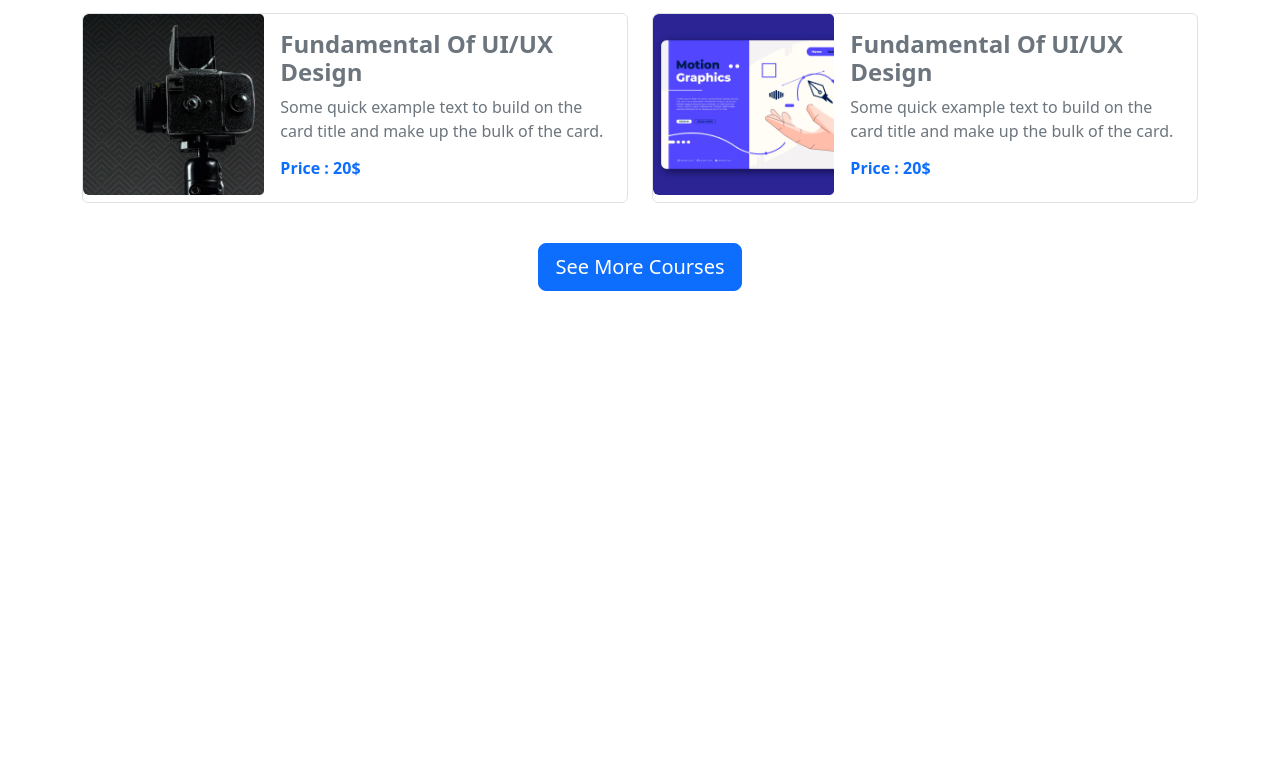
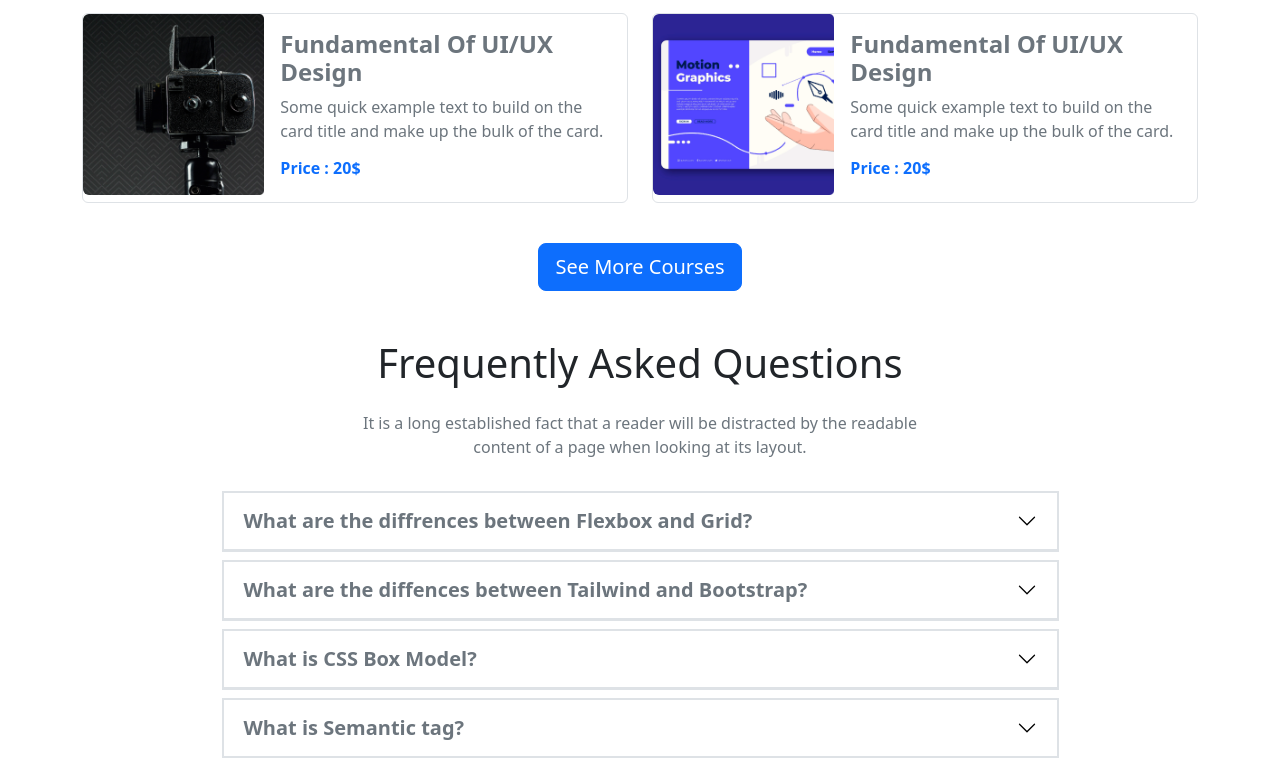
Before and after one commit to abdullahad229/edtech-website, a plain HTML site: page index.html in a window 1280 px wide. Shown: the part 1441-2207 px from the top of the page. Before the commit the page ends 1732 px from the top, so only its background shows below. Drawn offline with nearby package versions, Linux system fonts and the light colour scheme.

Commit message:
accordian-done

```diff
--- a/css/style.css
+++ b/css/style.css
@@ -32,3 +32,8 @@
     font-size: 18px;
     top: 2rem;
 }
+
+.big-text {
+    font-size: 20px;
+    font-weight: 700;
+}
--- a/index.html
+++ b/index.html
@@ -215,6 +215,57 @@
 
 
 </section>
+<!-- FAQ section -->
+<section class="mt-5 d-flex flex-column justify-content-center align-items-center">
+  <h1 class="text-center">Frequently Asked Questions</h1>
+  <p class="text-center text-muted py-3">It is a long established fact that a reader will be distracted by the readable
+   <br>
+    content of a page when looking at its layout.</p>
+
+    <!-- accordian  -->
+    <div class="accordion accordion-flush w-75" id="accordionFlushExample">
+      <div class="accordion-item mb-2">
+        <h2 class="accordion-header border border-2" id="flush-headingOne">
+          <button class="accordion-button collapsed text-secondary big-text" type="button" data-bs-toggle="collapse" data-bs-target="#flush-collapseOne" aria-expanded="false" aria-controls="flush-collapseOne">
+            What are the diffrences between Flexbox and Grid?
+          </button>
+        </h2>
+        <div id="flush-collapseOne" class="accordion-collapse collapse" aria-labelledby="flush-headingOne" data-bs-parent="#accordionFlushExample">
+          <div class="accordion-body text-muted">Dimensions define the primary demarcation between Flexbox and CSS Grid. Flexbox was designed specifically for one-dimensional layouts, while CSS Grid is engineered to enable two-dimensional layouts. Therefore, CSS Grid can easily render rows and columns simultaneously.</div>
+        </div>
+      </div>
+      <div class="accordion-item mb-2">
+        <h2 class="accordion-header border border-2" id="flush-headingTwo">
+          <button class="accordion-button collapsed big-text text-muted" type="button" data-bs-toggle="collapse" data-bs-target="#flush-collapseTwo" aria-expanded="false" aria-controls="flush-collapseTwo">
+            What are the diffences between Tailwind and Bootstrap?
+          </button>
+        </h2>
+        <div id="flush-collapseTwo" class="accordion-collapse collapse" aria-labelledby="flush-headingTwo" data-bs-parent="#accordionFlushExample">
+          <div class="accordion-body text-muted">Bootstrap is much larger than Tailwind and requires multiple files to access its full functionality. Because of this, using Bootstrap means a significantly larger file size than Tailwind. Bootstrap also offers mobile-first, responsive components pre-styled to create flawless website pages quickly.</div>
+        </div>
+      </div>
+      <div class="accordion-item mb-2">
+        <h2 class="accordion-header border border-2" id="flush-headingThree">
+          <button class="accordion-button collapsed text-secondary big-text" type="button" data-bs-toggle="collapse" data-bs-target="#flush-collapseThree" aria-expanded="false" aria-controls="flush-collapseThree">
+            What is CSS Box Model?
+          </button>
+        </h2>
+        <div id="flush-collapseThree" class="accordion-collapse collapse" aria-labelledby="flush-headingThree" data-bs-parent="#accordionFlushExample">
+          <div class="accordion-body text-muted">In web development, the CSS box model refers to how HTML elements are modeled in browser engines and how the dimensions of those HTML elements are derived from CSS properties. It is a fundamental concept for the composition of HTML webpages.</div>
+        </div>
+      </div>
+      <div class="accordion-item mb-2">
+        <h2 class="accordion-header border border-2" id="flush-headingFour">
+          <button class="accordion-button collapsed text-secondary big-text" type="button" data-bs-toggle="collapse" data-bs-target="#flush-collapseFour" aria-expanded="false" aria-controls="flush-collapseFour">
+            What is Semantic tag?
+          </button>
+        </h2>
+        <div id="flush-collapseFour" class="accordion-collapse collapse" aria-labelledby="flush-headingFour" data-bs-parent="#accordionFlushExample">
+          <div class="accordion-body text-muted">The HTML semantics refers to the tags that provide meaning to an HTML page rather than just presentation. It makes HTML more comprehensible by better defining the different sections and layout of web pages.</div>
+        </div>
+      </div>
+    </div>
+</section>
 </main>
 
     <script src="https://cdn.jsdelivr.net/npm/bootstrap@5.2.0/dist/js/bootstrap.bundle.min.js" integrity="sha384-A3rJD856KowSb7dwlZdYEkO39Gagi7vIsF0jrRAoQmDKKtQBHUuLZ9AsSv4jD4Xa" crossorigin="anonymous"></script>
```
